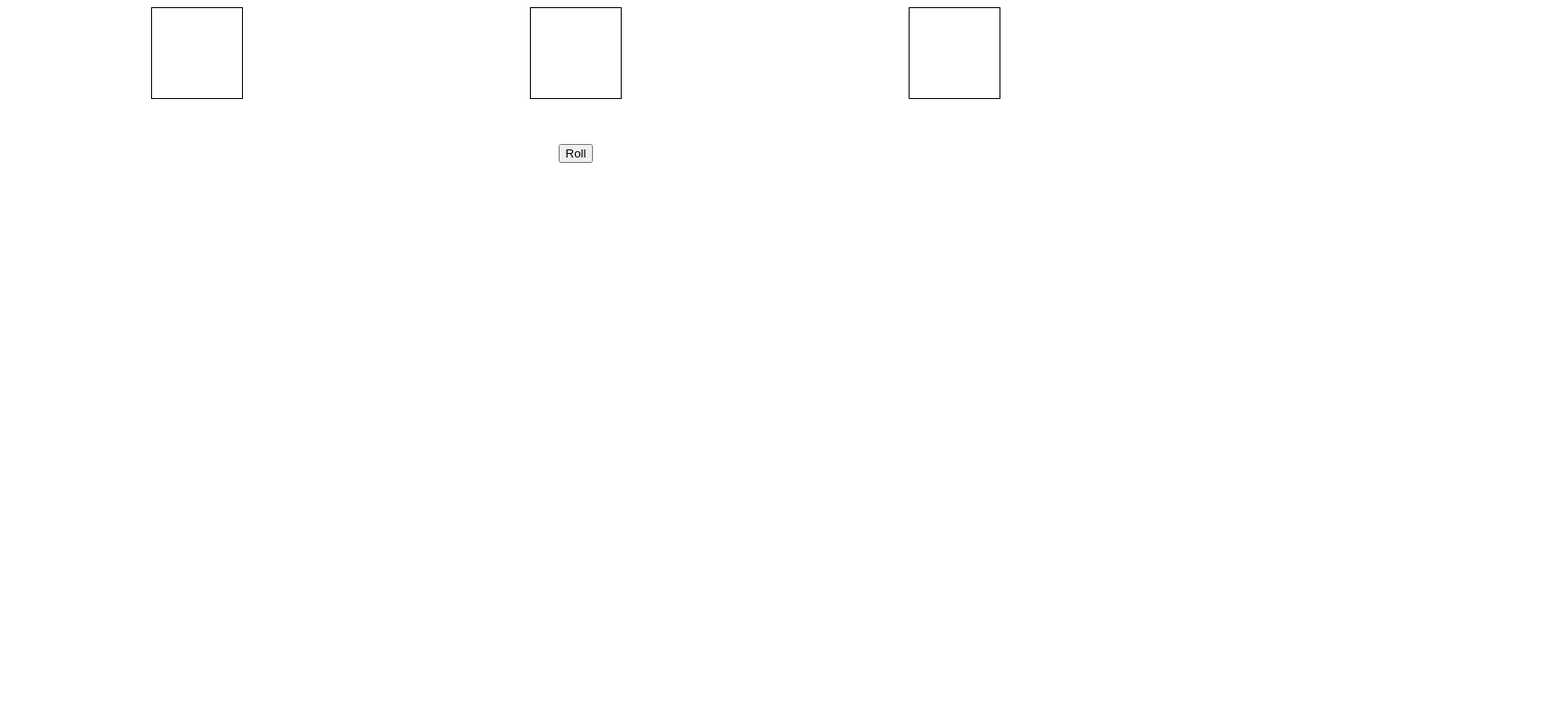
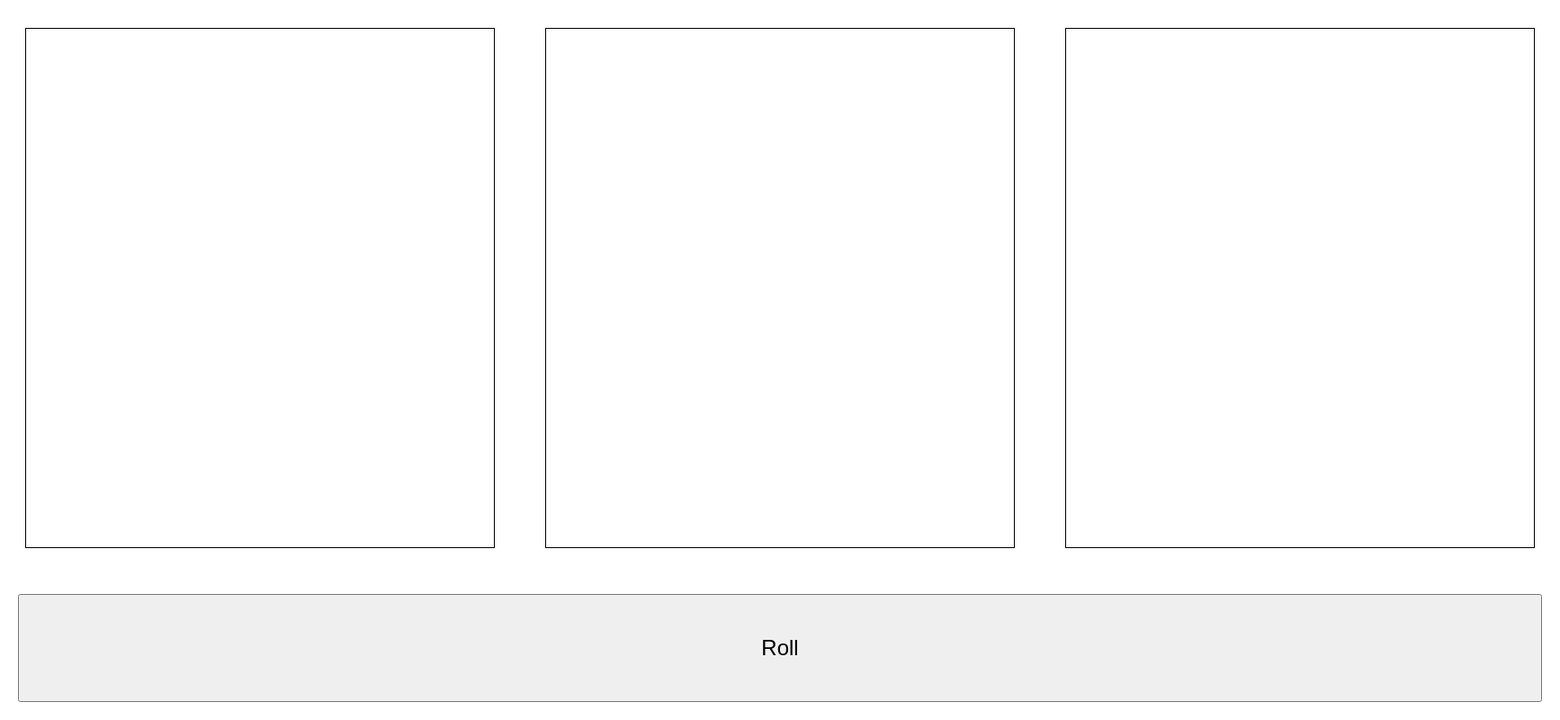
Before and after one commit to bluememon/diceGame, a plain HTML site: page index.html in a window 1280 px wide. Shown: the whole page at 90% size, 1734 px wide, since content can reach past the window. Drawn offline with Linux system fonts and the light colour scheme.

Commit message:
Desktop Styling

```diff
--- a/diceGame.css
+++ b/diceGame.css
@@ -1,3 +1,18 @@
+html, body {
+    position: relative;
+    margin: 0;
+    padding: 0;
+    width: 100vw;
+    height: 100vh;
+}
+
+.gameContainer {
+    position: relative;
+    display: grid;
+    grid-template-columns: 1fr;
+    grid-template-rows: 80vh 20vh;
+}
+
 .diceContainer {
     position: relative;
     width: 100%;
@@ -8,18 +23,23 @@
     grid-template-rows: 1fr;
     justify-items: center;
     align-items: center;
+
+    grid-column-start: 1;
+    grid-column-end: 1;
+    grid-row-start: 1;
+    grid-row-end: 2;
 }
 
 .diceContainer .dice {
     position: relative;
     border: solid 1px black;
-    width: 100px;
-    height: 100px;
-
+    width: 90%;
+    height: 90%;
     display: flex;
     flex-direction: row;
     justify-content: center;
     align-items: center;
+    aspect-ratio: 1/1;
 }
 
 .diceContainer .dice::before {
@@ -59,4 +79,21 @@
     align-items: center;
     justify-content: center;
     padding-top: 50px;
+
+    grid-column-start: 1;
+    grid-column-end: 1;
+    grid-row-start: 2;
+    grid-row-end: 3;
+
+    width: 100%;
+    height: 100%;
+    padding: 20px;
+    box-sizing: border-box;
 }
+
+.rollButton {
+    position: relative;
+    width: 100%;
+    height: 100%;
+    font-size: 150%;
+}
--- a/index.html
+++ b/index.html
@@ -4,6 +4,7 @@
         <link rel="stylesheet" type="text/css" href="diceGame.css">
     </head>
     <body>
+        <div class="gameContainer">
             <div class="diceContainer">
                 <div class="dice" id="dice1"></div>
                 <div class="dice" id="dice2"></div>
@@ -12,5 +13,6 @@
             <div class="rollButtonContainer">
                 <button class="rollButton" id="rollButton">Roll</button>
             </div>
+        </div>
     </body>
 </html>
```
Lines whose indentation alone changed are shown as unchanged.
